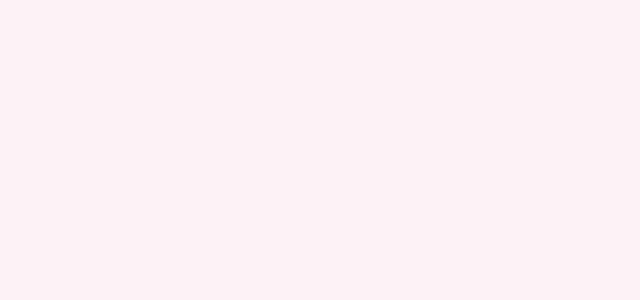
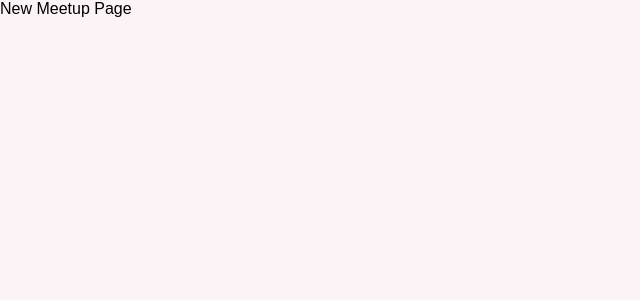
Before and after one commit to ElijahRomer/2ndReactTutorialAcademind, a React (Create React App) app: page /new-meetup in a window 1280 px wide. Shown: the top 300 px of the page, without its empty margins (0-640 px from the left). Built offline with nearby package versions, Linux system fonts and the light colour scheme.

Commit message:
created page components and folder. Imported to App.js and then imported route and switch from react-router-dom and set up a basic router.

```diff
--- a/src/App.js
+++ b/src/App.js
@@ -1,5 +1,30 @@
+import { Route, Switch } from 'react-router-dom';
+
+import AllMeetupsPage from './pages/AllMeetups';
+import NewMeetupPage from './pages/NewMeetup';
+import FavoritesPage from './pages/Favorites';
+
 function App() {
-  return <div></div>;
+  //localhost:3000/
+  return (
+    <div>
+      {/* switch tells the router to only render one route */}
+      {/* React Router Dom uses RegEx to match paths so it can render multiple views, however if you only want a route to render the path is an exact match, add the exact attribute to opening tag of the Route component in question. */}
+      <Switch>
+        <Route path="/" exact>
+          <AllMeetupsPage />
+        </Route>
+
+        <Route path="/new-meetup">
+          <NewMeetupPage />
+        </Route>
+
+        <Route path="/favorites">
+          <FavoritesPage />
+        </Route>
+      </Switch>
+    </div>
+  );
 }
 
 export default App;
--- a/src/index.js
+++ b/src/index.js
@@ -1,7 +1,13 @@
 import React from 'react';
 import ReactDOM from 'react-dom';
+import { BrowserRouter } from 'react-router-dom';
 
 import './index.css';
 import App from './App';
 
-ReactDOM.render(<App />, document.getElementById('root'));
+ReactDOM.render(
+  <BrowserRouter>
+    <App />
+  </BrowserRouter>,
+  document.getElementById('root')
+);
--- /dev/null
+++ b/src/pages/AllMeetups.js
@@ -0,0 +1,5 @@
+function AllMeetupsPage() {
+  return <div>All Meetups Page</div>;
+}
+
+export default AllMeetupsPage;
--- /dev/null
+++ b/src/pages/Favorites.js
@@ -0,0 +1,5 @@
+function FavoritesPage() {
+  return <div>Favorites Page</div>;
+}
+
+export default FavoritesPage;
--- /dev/null
+++ b/src/pages/NewMeetup.js
@@ -0,0 +1,5 @@
+function NewMeetupPage() {
+  return <div>New Meetup Page</div>;
+}
+
+export default NewMeetupPage;
```
